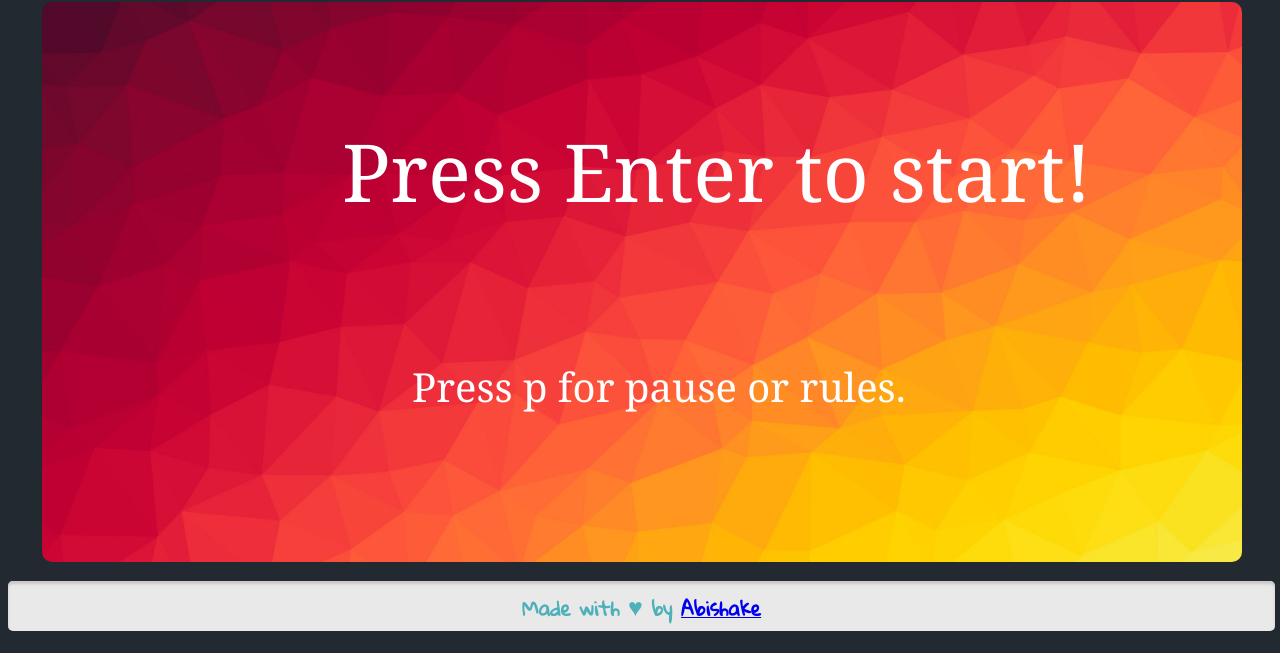
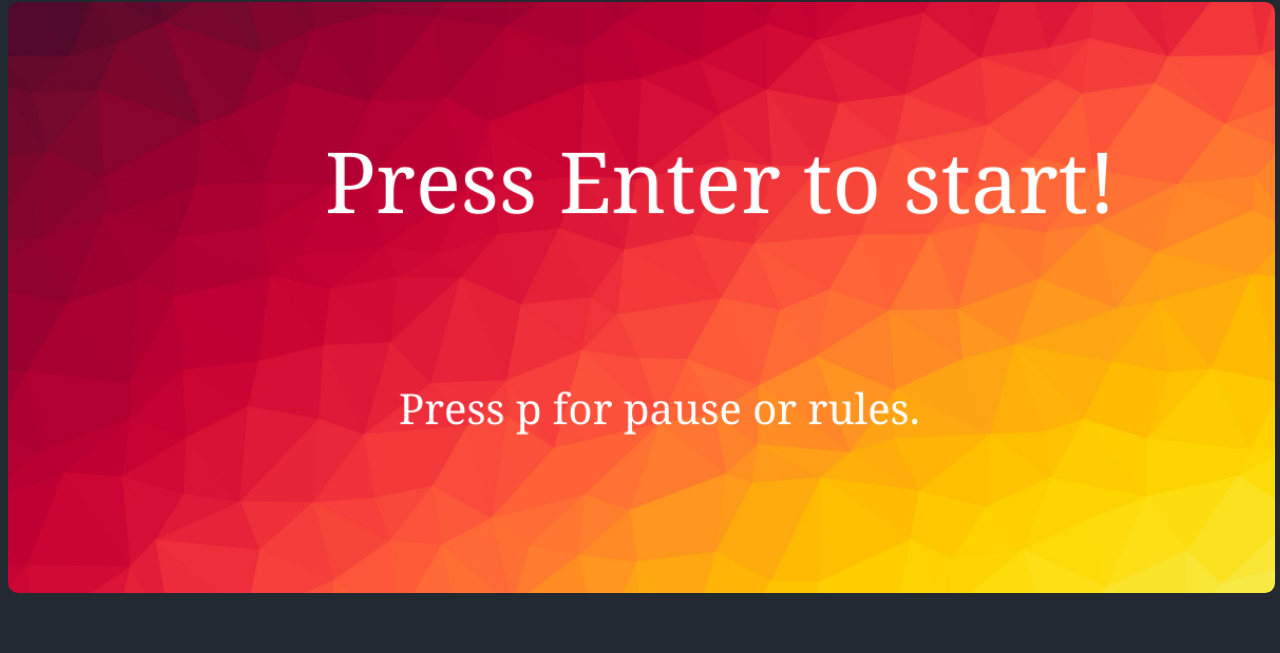
Before and after one commit to RohithS98/pockettanks, a plain HTML site: page index.html in a window 1280 px wide. Shown: the part 147-800 px from the top of the page. Drawn offline with Linux system fonts and the light colour scheme.

Commit message:
scaling width

```diff
--- a/game.js
+++ b/game.js
@@ -76,7 +76,7 @@ function tank(start){
     this.moves = 50;
     this.power = 50;
     this.steepbool = false;
-    if(start ==1){
+    if(start == 1){
         this.px = 60;
         this.theta = Math.PI/4;
     }
--- a/index.html
+++ b/index.html
@@ -10,9 +10,6 @@
 <body>
 	<h1>Pocket Tanks</h1>
 	<canvas id="canvas" width="1200" height="560"></canvas>
-	<footer>
-		<p><b>Made with <span id="heart">&hearts;</span> by <a id="link" href="https://shakeabi.github.io">Abishake</b></a></p>
-	</footer>
 <script type="text/javascript" src="game.js"></script>
 </body>
 </html>
--- a/style.css
+++ b/style.css
@@ -15,8 +15,8 @@ body,html{
   }
 }
 
-
-h1{	margin: 0 auto;
+h1{
+	margin: 0 auto;
 	text-align: center;
 	border-radius: 5px;
 	box-shadow: 0px 3px 3px 0px #C7C7C7 inset;
@@ -26,8 +26,7 @@ h1{	margin: 0 auto;
 	font-size: 2em;
 	font-family: 'Gloria Hallelujah';
 	text-shadow: 2px 1px #00e9ff;
-
-	}
+}
 
 footer{
 	box-sizing: border-box;
@@ -49,8 +48,9 @@ canvas{
 	background: #E9E9E9;
 	margin: 5px auto;
 	border-radius: 10px;
-	min-width: 1200;
-	min-height: 560;
+	/* min-width: 1200;
+	min-height: 560; */
+	width: 100%;
 	background: url("assets/img/canvasbg.jpg");
 	background-size: cover;
 }
```
